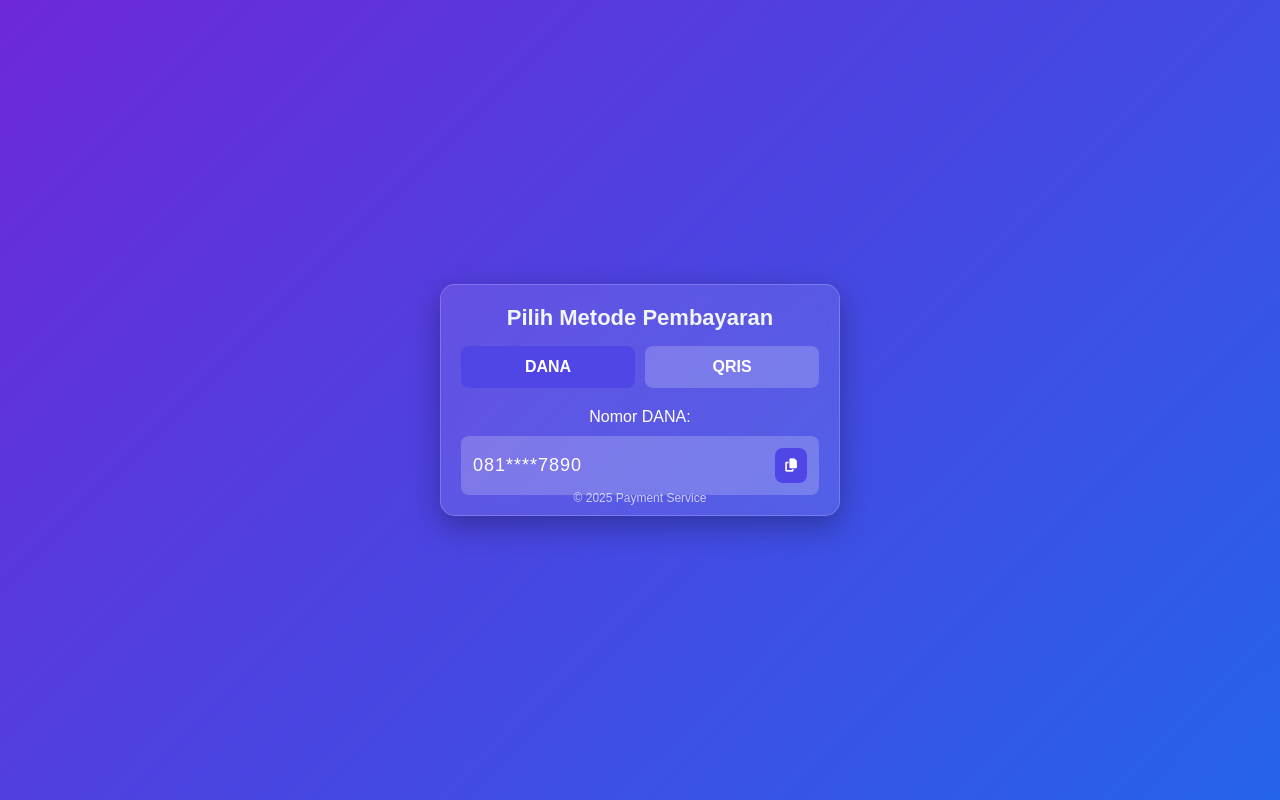
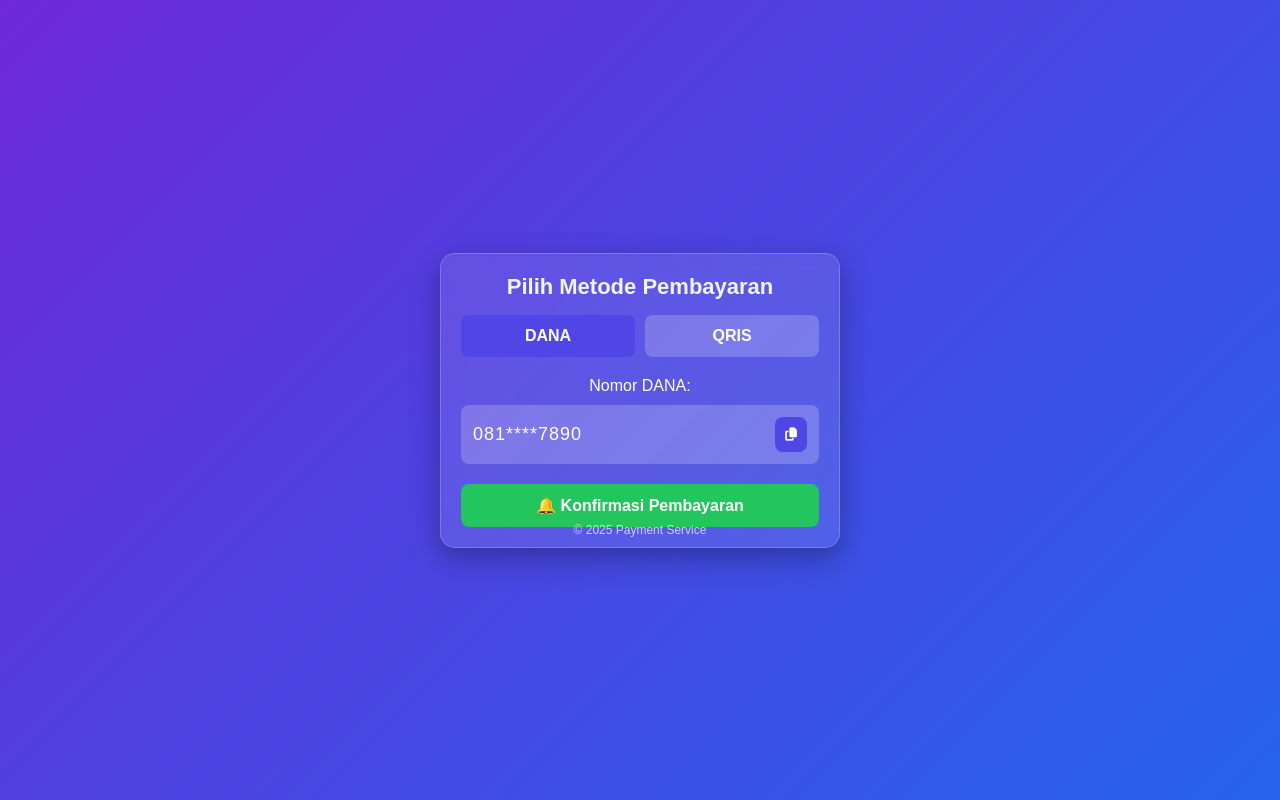
Before and after one commit to FazrrProgrammers/payment, a plain HTML site: page index.html in a window 1280 px wide. Drawn offline with Linux system fonts and the light colour scheme.

Commit message:
Update index.html

```diff
--- a/index.html
+++ b/index.html
@@ -118,6 +118,23 @@
             color: #a5b4fc;
         }
 
+        .confirm-btn {
+            display: block;
+            background: #22c55e;
+            color: white;
+            font-size: 16px;
+            font-weight: bold;
+            padding: 12px;
+            border-radius: 8px;
+            margin-top: 20px;
+            text-decoration: none;
+            transition: 0.3s;
+        }
+
+        .confirm-btn:hover {
+            background: #16a34a;
+        }
+
         .watermark {
             position: absolute;
             bottom: 10px;
@@ -160,6 +177,11 @@
             <p><a href="https://example.com/qris.png" target="_blank">🔗 Klik di sini untuk melihat QRIS</a></p>
         </div>
 
+        <!-- Tombol Konfirmasi Pembayaran -->
+        <a href="https://t.me/admin_username?text=Halo%20Admin,%20saya%20sudah%20melakukan%20pembayaran.%20Berikut%20bukti%20transfer%20saya:" target="_blank" class="confirm-btn">
+            🔔 Konfirmasi Pembayaran
+        </a>
+
         <!-- Watermark -->
         <div class="watermark">© 2025 Payment Service</div>
     </div>
```
